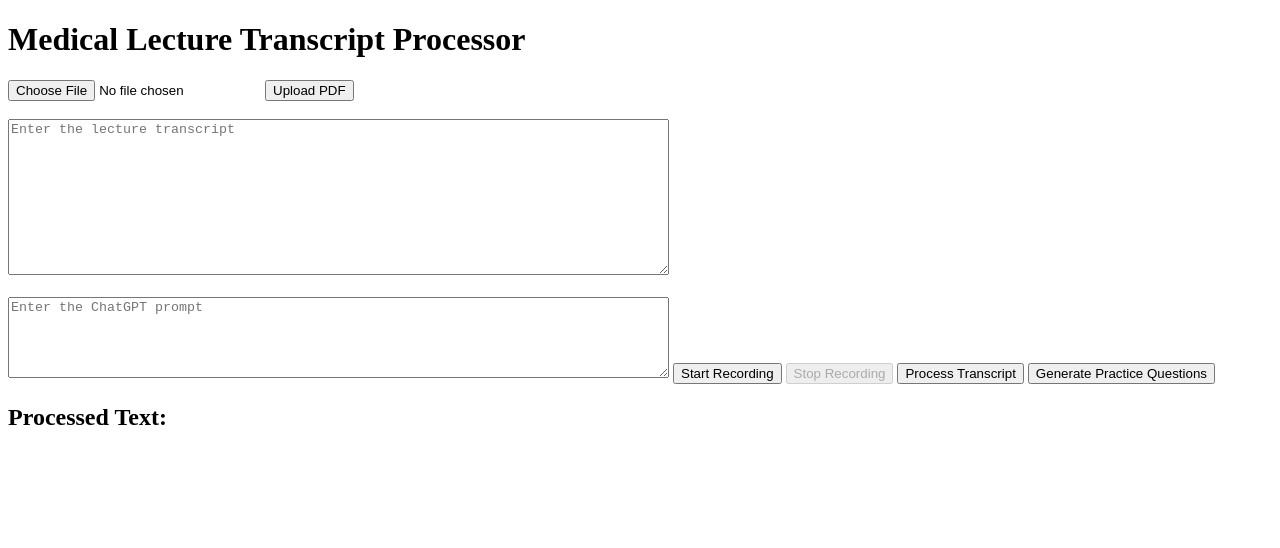
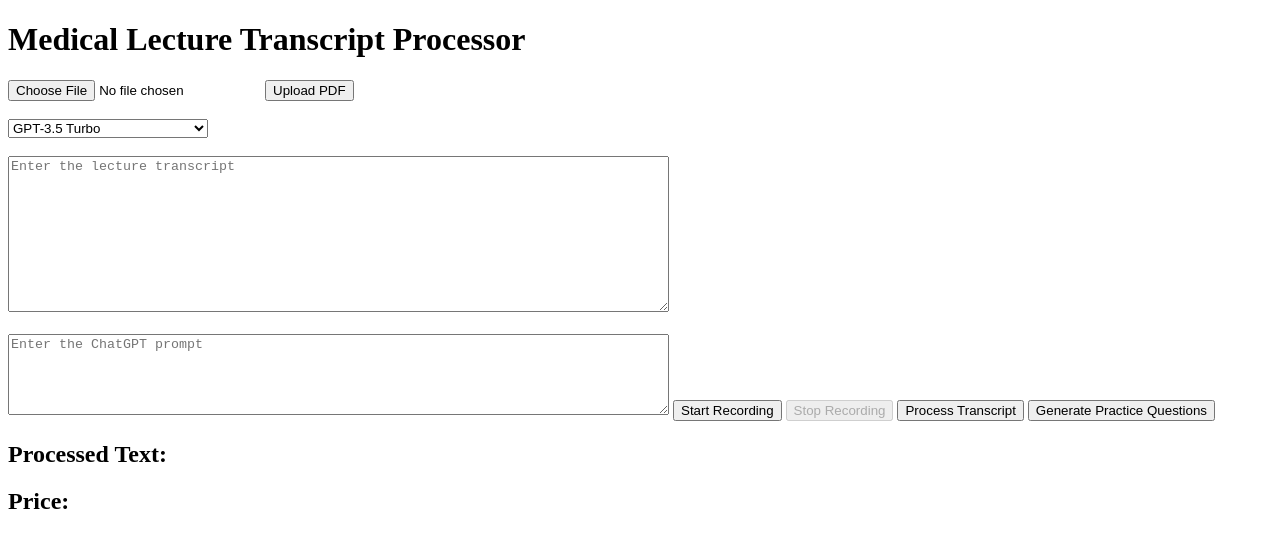
Before and after one commit to SamualJHatfield/ChatGPT-File-Wrapper, a Flask app: page / in a window 1280 px wide. Shown: the top 548 px of the page. Run offline with Flask 3, Linux system fonts and the light colour scheme.

Commit message:
Fixed requirements

```diff
--- a/app.py
+++ b/app.py
@@ -18,7 +18,7 @@ global file_path
 app = Flask(__name__)
 CORS(app)
 
-openai.api_key = "your API key here"
+openai.api_key = "your_api_key_here"
 
 
 def split_text_by_separator(text, separator="$!$"):
@@ -126,6 +126,7 @@ DELAY_BETWEEN_RETRIES = 5  # Time delay in seconds between retries
 
 def process_text(full_prompt):
     retries = 0
+    selected_model = request.json["model"]
     while retries < MAX_RETRIES:
         try:
             system_message = {
@@ -138,7 +139,7 @@ def process_text(full_prompt):
             }
 
             response = openai.ChatCompletion.create(
-                model="gpt-4",
+                model=selected_model,  # Use the selected_model parameter here
                 messages=[system_message, user_message],
                 max_tokens=2000,
                 n=1,
@@ -151,9 +152,6 @@ def process_text(full_prompt):
             retries += 1
             print(f"An error occurred: {e}. Retrying {retries}/{MAX_RETRIES}...")
             time.sleep(DELAY_BETWEEN_RETRIES)
-
-    # If the code reaches here, all retries have failed.
-    raise Exception(f"Failed to process text after {MAX_RETRIES} retries.")
 
 @app.route('/process_transcript', methods=['POST'])
 def process_transcript():
@@ -183,9 +181,9 @@ def process_practice_questions():
         transcript = request.json['transcript']
         transcript_chunks = split_text_by_separator(transcript)
 
-        undesired_words = ["outline", "objectives", "objective", "key", "take-home points", "take home", "takeaway","takeaways", "questions", "title", "abbreviations", "acronyms", "disclosure", "disclosures","case", "keyword", "points", "abbreviations/acronyms"]
+        undesired_words = ["outline", "objectives", "objective", "take-home points", "take home", "takeaway","takeaways", "questions", "title", "abbreviations", "acronyms", "disclosure", "disclosures","case", "keyword", "points", "abbreviations/acronyms", "acknowledgments", "overview"]
 
-        pattern = re.compile(r'\b(case|patient)\s*\d+\b', re.IGNORECASE)
+        pattern = re.compile(r'\b(case)\s*\d+\b', re.IGNORECASE)
 
         valid_chunks = []
         images = convert_pdf_to_images(file_path)
@@ -193,7 +191,7 @@ def process_practice_questions():
         # Filtering chunks and corresponding images
         valid_images = []
         for idx, chunk in enumerate(transcript_chunks):
-            if len(chunk.split()) < 10:
+            if len(chunk.split()) < 5:
                 continue
 
             # Check for 'case' or 'patient' followed by number using the regex pattern
@@ -267,17 +265,31 @@ def extract_text_from_pdf(file_path):
     return text
 
 # Modified function to include separator "$!$"
+
 def extract_text_from_pptx(file_path):
     text = ""
     prs = Presentation(file_path)
 
     for slide in prs.slides:
+        slide_text = ""
+        notes_text = ""
         for shape in slide.shapes:
             if shape.has_text_frame:
                 for paragraph in shape.text_frame.paragraphs:
                     for run in paragraph.runs:
-                        text += run.text + ' '
-        text += "$!$"  # Add the separator after each slide
+                        slide_text += run.text + ' '
+
+        if slide.has_notes_slide:
+            notes_slide = slide.notes_slide
+            for shape in notes_slide.shapes:
+                if shape.has_text_frame:
+                    for paragraph in shape.text_frame.paragraphs:
+                        for run in paragraph.runs:
+                            notes_text += run.text + ' '
+
+        # Combine slide text and notes text for the current slide, and add the separator
+        text += slide_text + ' ' + notes_text + "$!$"
+
     return text
 
 @app.route('/upload_file', methods=['POST'])
--- a/templates/index.html
+++ b/templates/index.html
@@ -11,6 +11,12 @@
     <input type="file" id="pdfFile" accept="application/pdf, application/vnd.openxmlformats-officedocument.presentationml.presentation" />
     <button id="uploadPdfBtn">Upload PDF</button>
     <br><br>
+    <select id="gptModelSelection">
+        <option value="gpt-3.5-turbo">GPT-3.5 Turbo</option>
+        <option value="gpt-4">GPT-4</option>
+        <option value="gpt-4-32k-0613">GPT-4 32K (Not available yet)</option>
+    </select>
+    <br><br>
     <textarea id="transcript" rows="10" cols="80" placeholder="Enter the lecture transcript"></textarea>
     <br><br>
     <textarea id="gptPrompt" rows="5" cols="80" placeholder="Enter the ChatGPT prompt"></textarea>
@@ -20,9 +26,32 @@
     <button id="practice-questions-btn">Generate Practice Questions</button>  <!-- New Button -->
     <h2>Processed Text:</h2>
     <div id="result"></div>
+    <h2>Price:</h2>
+    <p id="price"></p>
     <p id="status"></p>
 
     <script>
+
+function calculatePrice(model, inputText, outputText) {
+    let pricePerInputToken, pricePerOutputToken;
+
+    if (model === 'gpt-3.5-turbo') {
+        pricePerInputToken = 0.0015 / 1000;
+        pricePerOutputToken = 0.002 / 1000;
+    } else if (model === 'gpt-4') {
+        pricePerInputToken = 0.03 / 1000;
+        pricePerOutputToken = 0.06 / 1000;
+    } else {  // gpt-4-32k
+        pricePerInputToken = 0.06 / 1000;
+        pricePerOutputToken = 0.12 / 1000;
+    }
+
+    const inputTokens = inputText.split(' ').length;
+    const outputTokens = outputText.split(' ').length;
+    const price = (inputTokens + outputTokens) * (pricePerInputToken + pricePerOutputToken);
+
+    $('#price').text('$' + price.toFixed(2));
+}
         let isRecording = false;
 
         const startBtn = document.getElementById('startBtn');
@@ -81,16 +110,19 @@
             const transcript = $('#transcript').val();
             const gptPrompt = $('#gptPrompt').val();
             const fullPrompt = gptPrompt + "\n\n" + transcript;
+            const selectedModel = $('#gptModelSelection').val();  // Get the selected model from the dropdown
+
             $.ajax({
                 url: '{{ url_for("process_transcript") }}',
                 type: 'POST',
                 contentType: 'application/json',
-                data: JSON.stringify({transcript: transcript, gptPrompt: gptPrompt}),
+                data: JSON.stringify({transcript: transcript, gptPrompt: gptPrompt, model: selectedModel}),
                 success: function(response) {
                     if (response.error) {
                         alert('Error processing transcript: ' + response.error);
                     } else {
                         $('#result').html(response.processed_text.replace(/\n/g, '<br>'));
+                        calculatePrice(selectedModel, fullPrompt, response.processed_text);  // Call function to calculate price
                     }
                 },
                 error: function(jqXHR, textStatus, errorThrown) {
@@ -130,14 +162,17 @@
             });
         });
 
+
         // New AJAX call for generating practice questions
         $('#practice-questions-btn').on('click', function() {
             const transcript = $('#transcript').val();
+	    const selectedModel = $('#gptModelSelection').val();
+
             $.ajax({
                 url: '{{ url_for("process_practice_questions") }}',
                 type: 'POST',
                 contentType: 'application/json',
-                data: JSON.stringify({transcript: transcript}),
+                data: JSON.stringify({transcript: transcript, model: selectedModel}),
                 success: function(response) {
                     if (response.error) {
                         alert('Error generating practice questions: ' + response.error);
```
Also changed, not shown: requirements.txt (+2 -8 lines), 1 other file.
